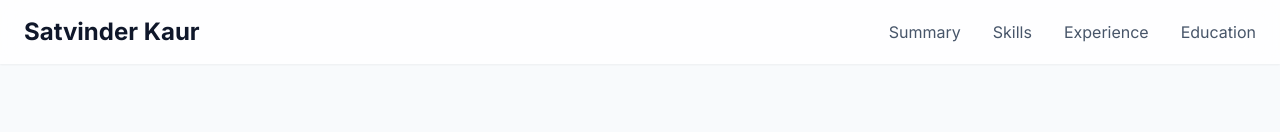
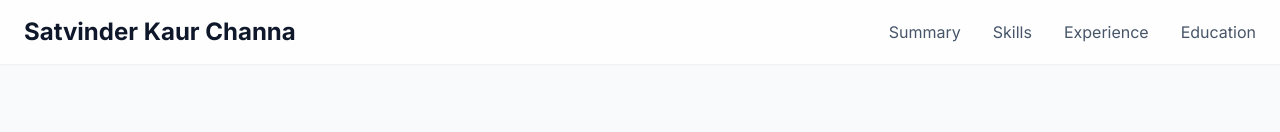
Before and after one commit to satvinderkaurchanna/resume, a plain HTML site: page index.html in a window 1280 px wide. Shown: the top 132 px of the page. Drawn offline with nearby package versions, Linux system fonts and the light colour scheme.

Commit message:
Update index.html

```diff
--- a/index.html
+++ b/index.html
@@ -41,7 +41,7 @@
     <header class="bg-white/80 backdrop-blur-lg sticky top-0 z-50 shadow-sm">
         <nav class="container mx-auto px-6 py-4 flex justify-between items-center">
             <div class="text-2xl font-bold text-slate-900">
-                Satvinder Kaur
+                Satvinder Kaur Channa
             </div>
             <div class="hidden md:flex space-x-8">
                 <a href="#summary" class="text-slate-600 hover:text-slate-900 transition">Summary</a>
```
